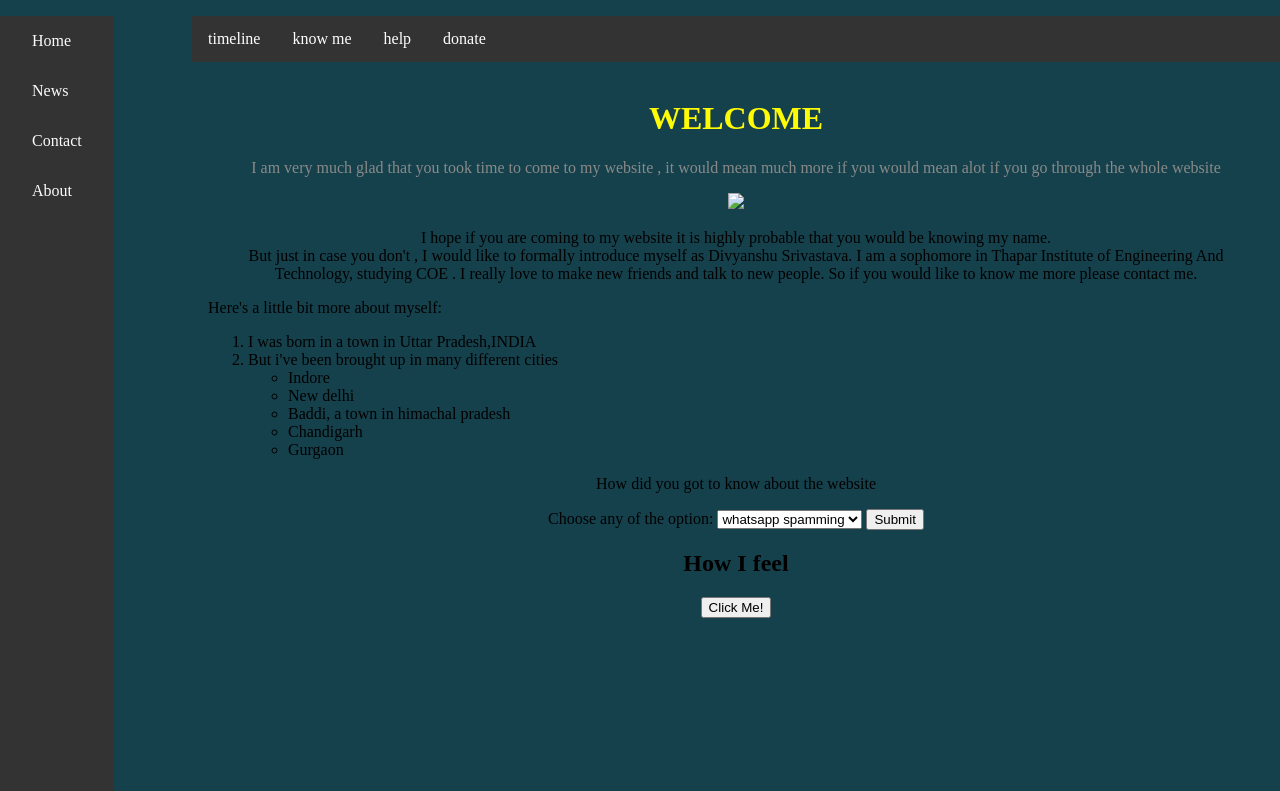
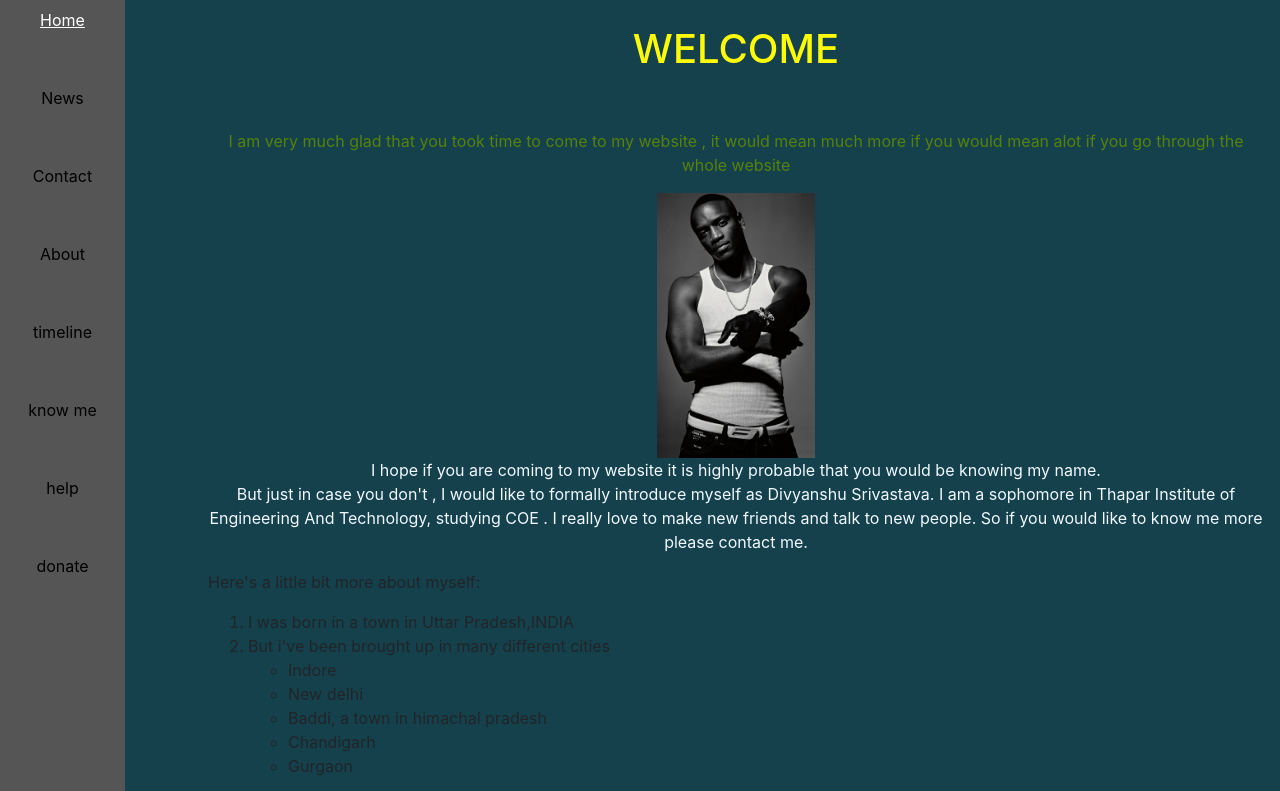
Before and after one commit to dishu5312/web_dev_begins, a plain HTML site: page index.html in a window 1280 px wide. Shown: the top 791 px of the page. Drawn offline with nearby package versions, Linux system fonts and the light colour scheme.

Commit message:
did some experiments here

```diff
--- a/index.html
+++ b/index.html
@@ -1,37 +1,32 @@
 <!DOCTYPE html>
 <html>
     <head>
+        <link rel="stylesheet" href="https://maxcdn.bootstrapcdn.com/bootstrap/4.0.0/css/bootstrap.min.css" integrity="sha384-Gn5384xqQ1aoWXA+058RXPxPg6fy4IWvTNh0E263XmFcJlSAwiGgFAW/dAiS6JXm" crossorigin="anonymous">
         <link rel="stylesheet" type="text/css" href="style.css">
-
         <title>hello this is Divyanshu</title>
-        <style>
-            body {
-                margin:0;
-            }
-        </style>
         </head>
     <body>
-        <ul style="text-align: left;" class="top_navigation_bar">
-            <li class="vertical_blocks"><a href="#home" class="vertical_blocks" >Home</a></li>
-            <li class="vertical_blocks"><a href="#news" class="vertical_blocks">News</a></li>
-            <li class="vertical_blocks"><a href="#contact" class="vertical_blocks">Contact</a></li>
-            <li class="vertical_blocks"><a href="#about" class="vertical_blocks">About</a></li>
-          </ul>
-          <ul class="horizontal_bar">
-              <li class="list"><a href="#timeline" class="horizontal_blocks">timeline</a></li>
-              <li class="list"><a href="#know me" class="horizontal_blocks">know me</a></li>
-              <li class="list"><a href="#help" class="horizontal_blocks">help</a></li>
-              <li class="list"><a href="#donate" class="horizontal_blocks">donate</a></li>
-
+        <ul style="text-align: left;" class="ul">
+            <li class="li"><a href="#home" class="a" >Home</a></li>
+            <li class="li"><a href="#news" class="a">News</a></li>
+            <li class="li"><a href="#contact" class="a">Contact</a></li>
+            <li class="li"><a href="#about" class="a">About</a></li>
+            <li class="li"><a href="timeline.html" class="a" target="_blank">timeline</a></li>
+            <li class="li"><a href="#know me" class="a">know me</a></li>
+            <li class="li"><a href="#help" class="a">help</a></li>
+            <li class="li"><a href="#donate" class="a">donate</a></li>
           </ul>
           <div style="margin-left:15%;padding:1px 16px;height:1000px;">
+          <br>
           <h1 class="main_heading">WELCOME</h1>
+          <br>
+          <br>
           <p id="intro"> I am very much glad that you took time to come to
             my website , it would mean much more if you would mean
             alot if you go through the whole website
           </p>
-        <img src="C:\Users\rajeev\Downloads\WhatsApp Image 2020-03-26 at 1.52.20 PM.jpeg" class="intro_image";>
-        <p style="text-align:center;">I hope if you are coming to my website it is highly probable that
+          <img src="WhatsApp Image 2020-03-26 at 1.52.20 PM.jpeg" class="intro_image";>
+          <p style="text-align:center;" class="intro2">I hope if you are coming to my website it is highly probable that
             you would be knowing my name.<br>
             But just in case you don't , I would like to formally introduce myself as
             Divyanshu Srivastava. I am a sophomore in Thapar Institute of Engineering And Technology, studying COE .
@@ -52,6 +47,9 @@
                 </li>
             </ol>
           </p>
+          <img src="IMG_20191006_123747.jpg" width="1000px">
+          <br>
+          <br>
           <p>How did you got to know about the website</p>
 <!--after learning php you will create a survey for the lines below-->
           <form action="/action_page.php">
@@ -64,9 +62,9 @@
                     </select>
                 <input type="submit">
             </form>
-        <h2>How I feel</h2>
+        <h2 style="color: #01FF70;">How I feel</h2>
 
-             <button type="button" onclick="alert('it means alot to me that you took time to visit my website')">Click Me!</button>
+             <button type="button" onclick="alert('it means alot to me that you took time to visit my website')" style="background-color: #001f3f; color: beige;">Click Me!</button>
             </div>
     </body>
 </html>
--- a/style.css
+++ b/style.css
@@ -7,64 +7,53 @@ body {
 
 }
 #intro{
-    color: #898a88;
+    color: #56820a;
 
+}
+.intro2{
+  color: aliceblue;
+  text-align: center;
 }
 .intro_image{
     width: 15%;
 
 }
-.top_navigation_bar{
+.ul {
   list-style-type: none;
   margin: 0;
   padding: 0;
-  width: auto;
-  background-color: #333;
-  height: 100%; /* Full height */
-  position: fixed; /* Make it stick, even on scroll */
-  overflow: auto; /* Enable scrolling if the sidenav has too much content */
+  width: 125px;
+  background-color: #555;
+  position: fixed;
+  height: 100%;
+  overflow: auto;
+}
 
+.li a {
+  margin-bottom: 38px;
+  display: block;
+  color: #000;
+  padding: 8px 16px;
+  text-decoration: sans;
+  border-bottom:#ffdc00 ;
+  text-align: center;
 }
-.vertical_blocks{
-    display: block;
-  color: rgb(252, 252, 252);
-  padding: 8px 16px;
-  text-decoration: none;
-}
-.vertical_blocks:hover:not(.active){
-    background-color: #555;
+
+.li a.active {
+  background-color: #4CAF50;
   color: white;
 }
-.vertical_blocks:hover:(.active){
+
+.li a:hover:not(.active) {
   background-color: #555;
-color: white;
+  color: white;
 }
-.active{
-    background-color: #4CAF50;
-    color: white;
-  }
-  .top_navigation_bar.active{
-    background-color: #4CAF50;
-    color: white;
+li a.active {
+  background-color: #4CAF50;
+  color: white;
+}
 
-    padding: 8px 16px;
-  text-decoration: none;
-  }
-  .horizontal_bar{
-    list-style-type: none;
-    margin-left: 15% ;
-    padding: 0;
-    overflow: hidden;
-    background-color: #333;
-
-  }
-  .list{
-    float: left;
-  }
-  .horizontal_blocks{
-    display: block;
-  color: white;
-  text-align: center;
-  padding: 14px 16px;
-  text-decoration: none;
-  }
+li a:hover:not(.active) {
+  background-color: #555;
+   color: white;
+}
```
Also changed, not shown: timeline.html (added, +45 -0 lines), IMG_20191006_123747.jpg (added), IMG_20191006_123751.jpg (added), WhatsApp Image 2020-03-26 at 1.52.20 PM.jpeg (added), hello.cpp.txt (added), style_timeline.css (added), 4 other files. Lines whose indentation alone changed are shown as unchanged.
